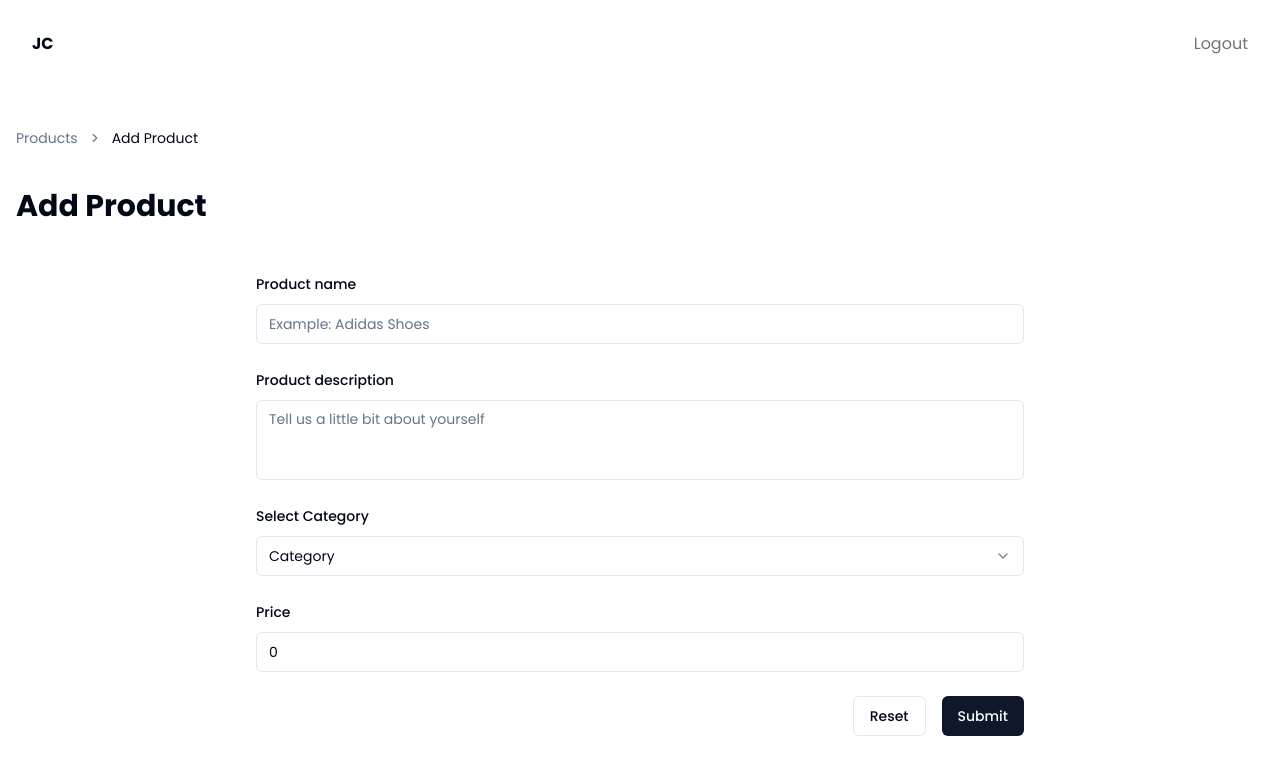
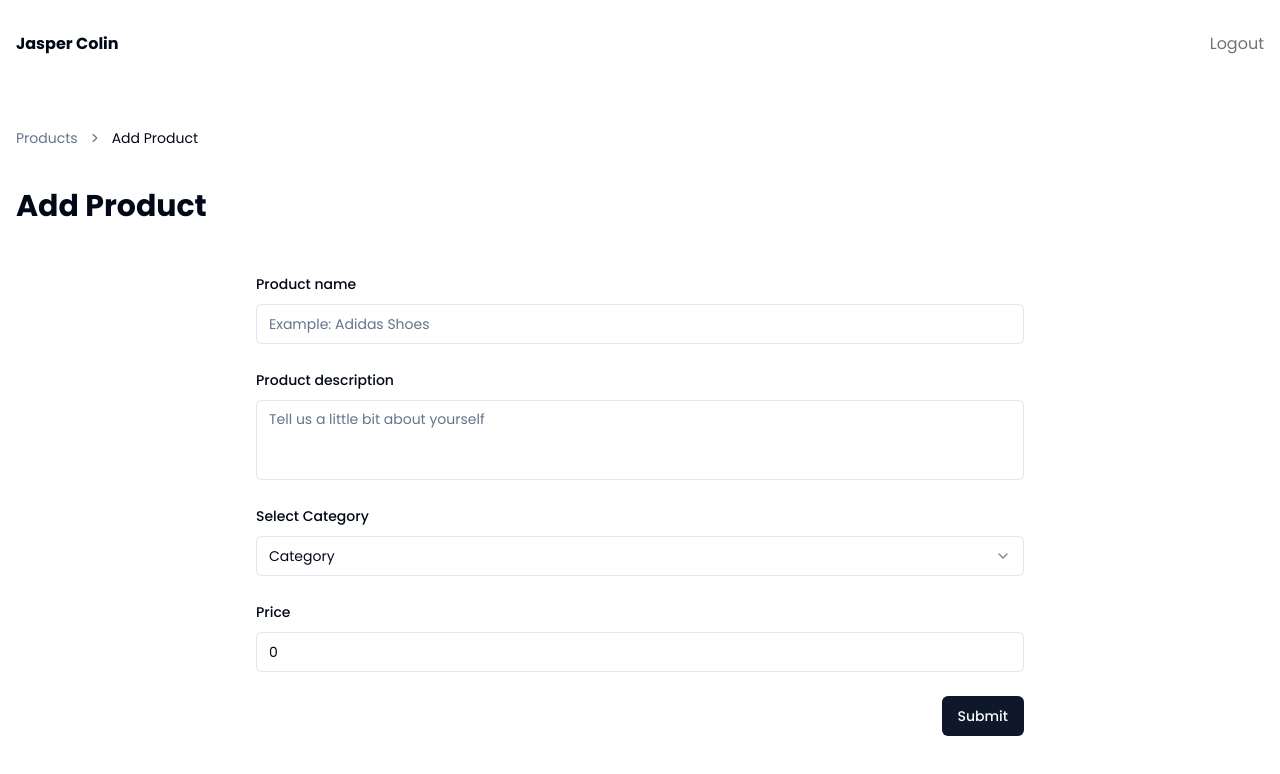
Before and after one commit to gauravsekhri/jc-dashboard-frontend, a Next.js app: page /products/add-product in a window 1280 px wide. Shown: the top 774 px of the page. Built offline with nearby package versions, Linux system fonts and the light colour scheme; no server answers.

Commit message:
initial commit 5

```diff
--- a/src/components/Common/PageHeader/index.tsx
+++ b/src/components/Common/PageHeader/index.tsx
@@ -14,8 +14,8 @@ const PageHeader = () => {
 
   return (
     <>
-      <div className="px-4 py-8 flex justify-between items-center">
-        <div className="font-bold">JC</div>
+      <div className="py-8 flex justify-between items-center">
+        <div className="font-bold">Jasper Colin</div>
         <div
           className="cursor-pointer text-neutral-500 hover:text-black"
           onClick={handleLogout}
--- a/src/components/ProductsModule/AddProductForm/index.tsx
+++ b/src/components/ProductsModule/AddProductForm/index.tsx
@@ -114,10 +114,6 @@ const AddProductForm = () => {
                           {...field}
                         />
                       </FormControl>
-                      {/* <FormDescription className="text-xs">
-                        You can <span>@mention</span> other users and
-                        organizations.
-                      </FormDescription> */}
                       <FormMessage />
                     </FormItem>
                   )}
@@ -189,13 +185,6 @@ const AddProductForm = () => {
                 />
               </div>
               <div className="flex items-center gap-4 justify-end">
-                <Button
-                  type="reset"
-                  variant="outline"
-                  onClick={() => form.reset()}
-                >
-                  Reset
-                </Button>
                 <Button type="submit">Submit</Button>
               </div>
             </div>
```
Also changed, not shown: src/middleware.ts (+6 -18 lines).
